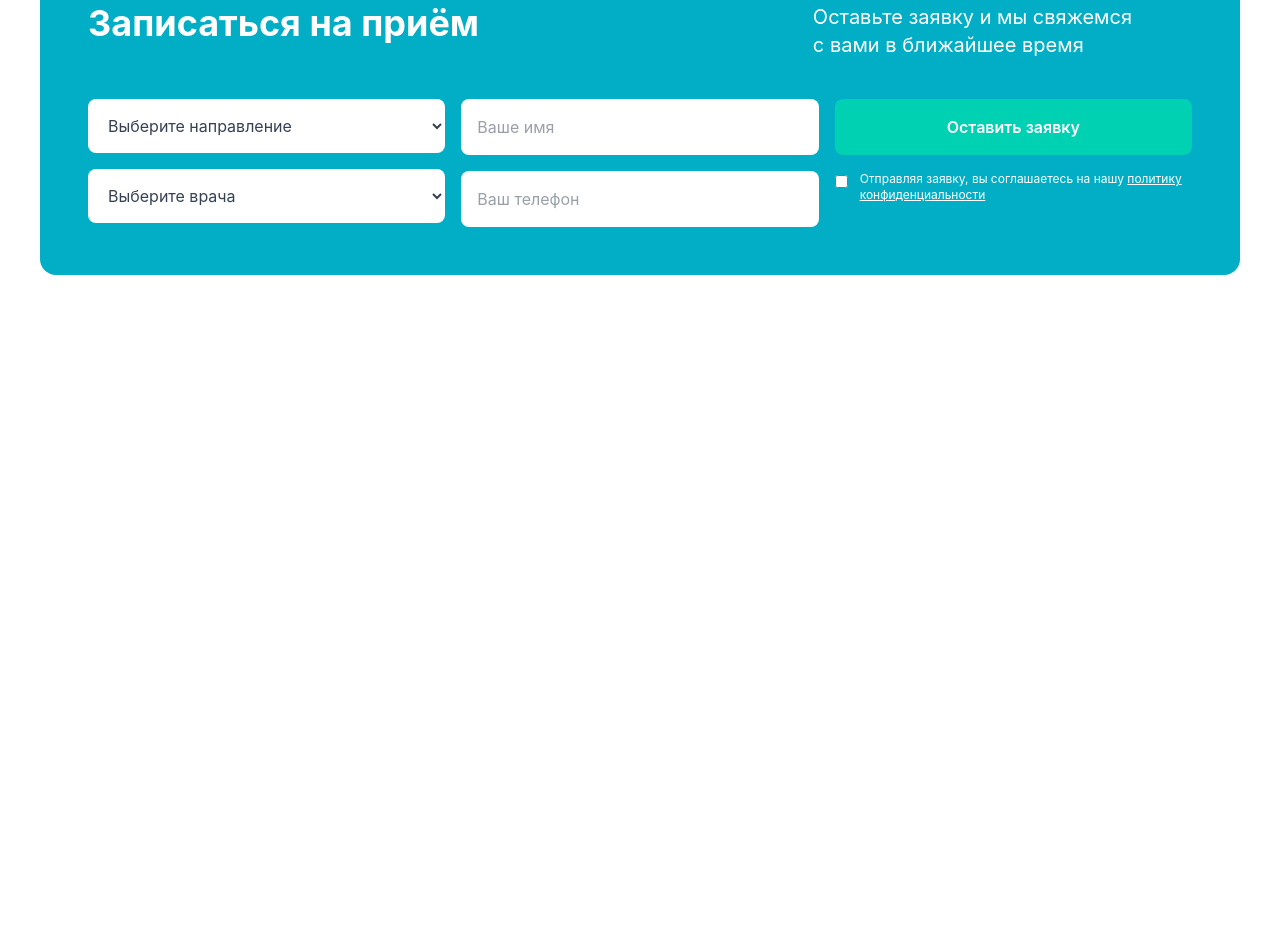
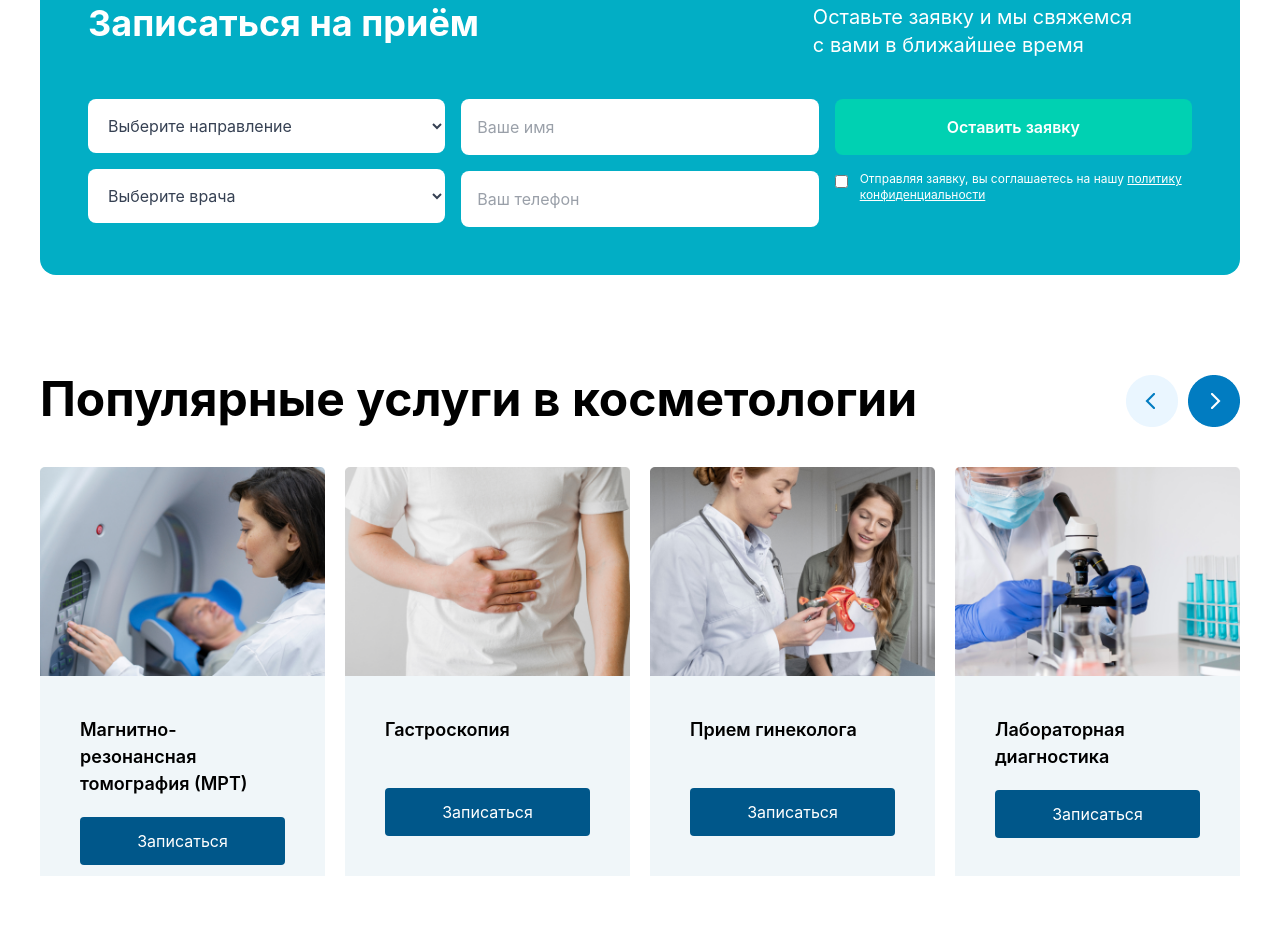
Before and after one commit to Vikingstrong/Exam-4, a website: page src/page3.html in a window 1280 px wide. Shown: the part 2119-3055 px from the top of the page. Before the commit the page ends 2434 px from the top, so only its background shows below. Drawn offline with nearby package versions, Linux system fonts and the light colour scheme; files that its build step writes are made by us from their sources.

Commit message:
Add section 5 on page 3

```diff
--- a/src/page3.html
+++ b/src/page3.html
@@ -186,6 +186,43 @@
             </div>
         </form>
     </section>
+
+    <section class="max-w-300 m-auto flex flex-col gap-5 lg:gap-10 p-5 lg:px-0 lg:py-15">
+        <div class="flex flex-col lg:flex-row lg:justify-between w-full gap-5 items-start">
+            <h1 class="text-3xl lg:text-5xl font-bold">Популярные услуги в косметологии</h1>
+            <img src="./img/page3/section5/buttons.png" alt="">
+        </div>
+        <div class="flex gap-5 overflow-auto">
+            <div class="flex flex-col lg:w-[25%] max-sm:flex-none w-[90%]">
+                <img src="./img/page3/section5/img1.png" alt="">
+                <div class="flex flex-col gap-5 h-50 bg-[#F0F6F9] p-10 justify-between">
+                    <p class="text-[18px] font-semibold">Магнитно-резонансная томография (МРТ)</p>
+                    <button class="text-white bg-[#00578A] py-3 rounded-sm">Записаться</button>
+                </div>
+            </div>
+            <div class="flex flex-col lg:w-[25%] max-sm:flex-none w-[90%]">
+                <img src="./img/page3/section5/img2.png" alt="">
+                <div class="flex flex-col gap-5 h-50 bg-[#F0F6F9] p-10 justify-between">
+                    <p class="text-[18px] font-semibold">Гастроскопия</p>
+                    <button class="text-white bg-[#00578A] py-3 rounded-sm">Записаться</button>
+                </div>
+            </div>
+            <div class="flex flex-col lg:w-[25%] max-sm:flex-none w-[90%]">
+                <img src="./img/page3/section5/img3.png" alt="">
+                <div class="flex flex-col gap-5 h-50 bg-[#F0F6F9] p-10 justify-between">
+                    <p class="text-[18px] font-semibold">Прием гинеколога</p>
+                    <button class="text-white bg-[#00578A] py-3 rounded-sm">Записаться</button>
+                </div>
+            </div>
+            <div class="flex flex-col lg:w-[25%] max-sm:flex-none w-[90%]">
+                <img src="./img/page3/section5/img4.png" alt="">
+                <div class="flex flex-col gap-5 h-50 bg-[#F0F6F9] p-10 justify-between">
+                    <p class="text-[18px] font-semibold">Лабораторная диагностика</p>
+                    <button class="text-white bg-[#00578A] py-3 rounded-sm">Записаться</button>
+                </div>
+            </div>
+        </div>
+    </section>
 </main>
 </body>
 </html>
```
Also changed, not shown: src/img/page3/section5/buttons.png (added), src/img/page3/section5/image.png (added), src/img/page3/section5/img1.png (added), src/img/page3/section5/img2.png (added), src/img/page3/section5/img3.png (added), src/img/page3/section5/img4.png (added).
